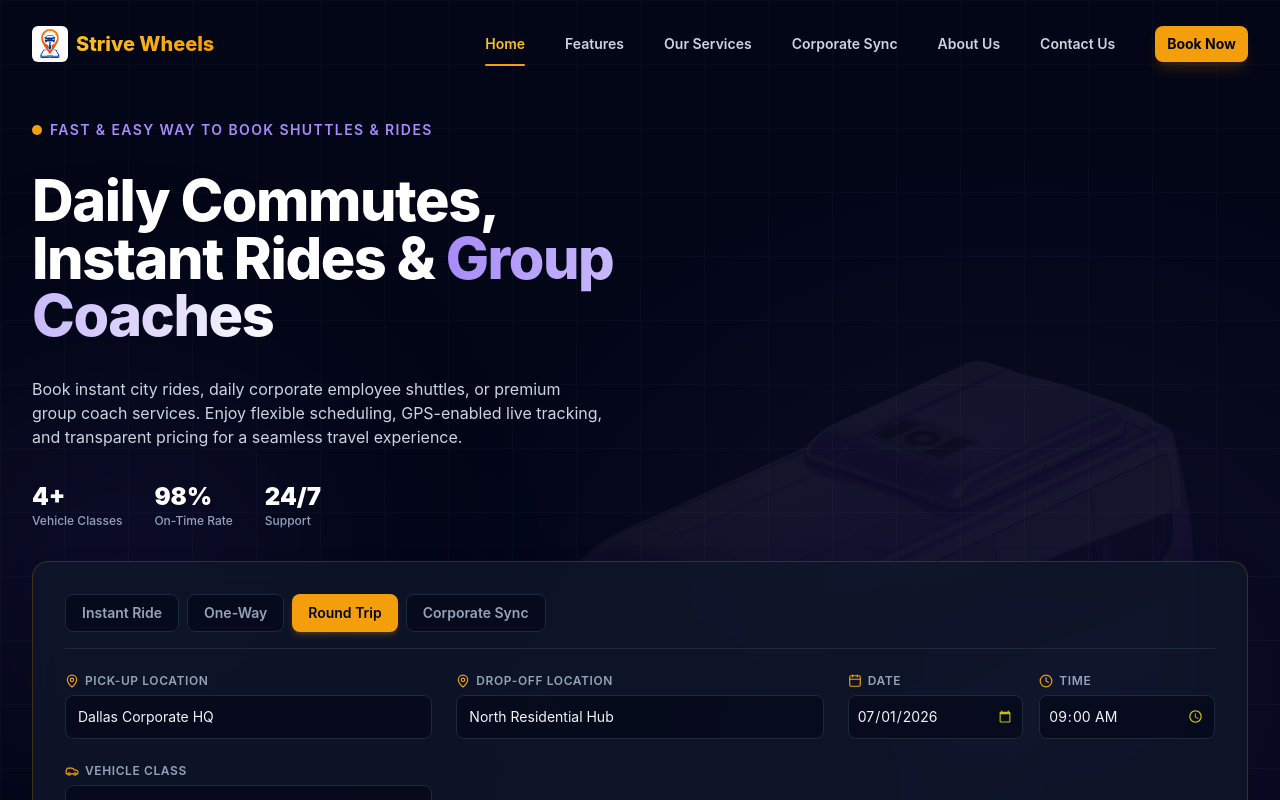
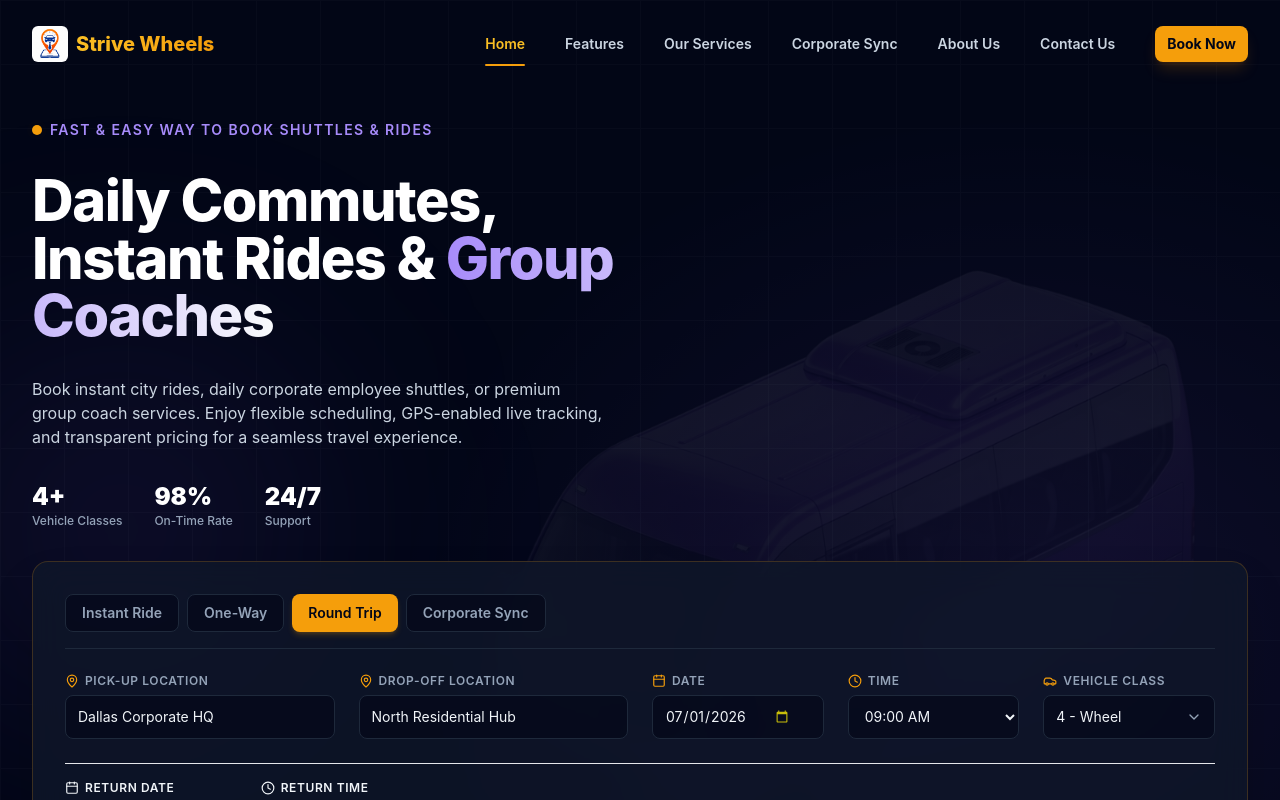
Before and after one commit to infinitiumtechnologies-ux/Strive-web, a React (Vite) app: page / in a window 1280 px wide. Both pictures are taken after a click on the button "Round Trip". Shown: the top 800 px of the page. Built offline with nearby package versions, Linux system fonts and the light colour scheme.

Commit message:
fix: refactor booking form layout and replace native time inputs with select dropdowns

```diff
--- a/src/features/home/components/BookingSearchForm.tsx
+++ b/src/features/home/components/BookingSearchForm.tsx
@@ -29,6 +29,26 @@ const getLocalDateString = (offsetDays = 0) => {
   }
   return `${d.getFullYear()}-${String(d.getMonth() + 1).padStart(2, '0')}-${String(d.getDate()).padStart(2, '0')}`;
 };
+
+const generateTimeOptions = () => {
+  const options = [];
+  for (let hour = 0; hour < 24; hour++) {
+    for (let min = 0; min < 60; min += 30) {
+      const hStr = String(hour).padStart(2, '0');
+      const mStr = String(min).padStart(2, '0');
+      const value = `${hStr}:${mStr}`;
+
+      const ampm = hour >= 12 ? 'PM' : 'AM';
+      const displayHour = hour % 12 === 0 ? 12 : hour % 12;
+      const label = `${String(displayHour).padStart(2, '0')}:${mStr} ${ampm}`;
+
+      options.push({ value, label });
+    }
+  }
+  return options;
+};
+
+const timeOptions = generateTimeOptions();
 
 export const BookingSearchForm: React.FC = () => {
   const [isSubmitting, setIsSubmitting] = React.useState(false);
@@ -109,9 +129,9 @@ export const BookingSearchForm: React.FC = () => {
         </div>
 
         <form onSubmit={handleSubmit(onSubmit)} noValidate className="space-y-6">
-          <div className="grid grid-cols-1 md:grid-cols-2 lg:grid-cols-3 gap-6 items-end">
+          <div className="grid grid-cols-12 gap-6 items-end">
             {/* Pick-up Location */}
-            <div className="flex flex-col gap-1.5">
+            <div className="col-span-12 md:col-span-6 lg:col-span-3 flex flex-col gap-1.5">
               <label
                 htmlFor="pickupLocation"
                 className="text-xs font-semibold uppercase tracking-wider text-slate-400 flex items-center gap-1.5"
@@ -136,7 +156,7 @@ export const BookingSearchForm: React.FC = () => {
             </div>
 
             {/* Drop-off Location */}
-            <div className="flex flex-col gap-1.5">
+            <div className="col-span-12 md:col-span-6 lg:col-span-3 flex flex-col gap-1.5">
               <label
                 htmlFor="dropLocation"
                 className="text-xs font-semibold uppercase tracking-wider text-slate-400 flex items-center gap-1.5"
@@ -160,9 +180,8 @@ export const BookingSearchForm: React.FC = () => {
               )}
             </div>
 
-            {/* Date & Time */}
-            <div className="grid grid-cols-2 gap-4">
-              <div className="flex flex-col gap-1.5">
+            {/* Date */}
+            <div className="col-span-6 md:col-span-4 lg:col-span-2 flex flex-col gap-1.5">
               <label
                 htmlFor="pickupDate"
                 className="text-xs font-semibold uppercase tracking-wider text-slate-400 flex items-center gap-1.5"
@@ -173,13 +192,15 @@ export const BookingSearchForm: React.FC = () => {
               <input
                 id="pickupDate"
                 type="date"
-                  className={`block h-11 w-full rounded-lg border border-slate-800 bg-slate-950/60 px-2 py-2 text-xs sm:text-sm text-slate-100 transition-colors focus-visible:outline-none focus-visible:ring-2 focus-visible:ring-brand-500 focus-visible:border-transparent ${
+                className={`flex h-11 w-full items-center rounded-lg border border-slate-800 bg-slate-950/60 px-3 py-2 text-sm text-slate-100 transition-colors focus-visible:outline-none focus-visible:ring-2 focus-visible:ring-brand-500 focus-visible:border-transparent ${
                   errors.pickupDate ? 'border-red-500 focus-visible:ring-red-500' : ''
                 }`}
                 {...register('pickupDate')}
               />
             </div>
-              <div className="flex flex-col gap-1.5">
+
+            {/* Time */}
+            <div className="col-span-6 md:col-span-4 lg:col-span-2 flex flex-col gap-1.5">
               <label
                 htmlFor="pickupTime"
                 className="text-xs font-semibold uppercase tracking-wider text-slate-400 flex items-center gap-1.5"
@@ -187,19 +208,23 @@ export const BookingSearchForm: React.FC = () => {
                 <Clock className="h-3.5 w-3.5 text-brand-500" />
                 Time
               </label>
-                <input
+              <select
                 id="pickupTime"
-                  type="time"
-                  className={`block h-11 w-full rounded-lg border border-slate-800 bg-slate-950/60 px-2 py-2 text-xs sm:text-sm text-slate-100 transition-colors focus-visible:outline-none focus-visible:ring-2 focus-visible:ring-brand-500 focus-visible:border-transparent ${
+                className={`flex h-11 w-full items-center rounded-lg border border-slate-800 bg-slate-950/60 px-3 py-2 text-sm text-slate-100 transition-colors focus-visible:outline-none focus-visible:ring-2 focus-visible:ring-brand-500 focus-visible:border-transparent ${
                   errors.pickupTime ? 'border-red-500 focus-visible:ring-red-500' : ''
                 }`}
                 {...register('pickupTime')}
-                />
-              </div>
+              >
+                {timeOptions.map((opt) => (
+                  <option key={opt.value} value={opt.value} className="bg-slate-950 text-slate-100">
+                    {opt.label}
+                  </option>
+                ))}
+              </select>
             </div>
 
             {/* Vehicle Type */}
-            <div className="flex flex-col gap-1.5 relative">
+            <div className="col-span-12 md:col-span-4 lg:col-span-2 flex flex-col gap-1.5 relative">
               <label
                 htmlFor="vehicleType"
                 className="text-xs font-semibold uppercase tracking-wider text-slate-400 flex items-center gap-1.5"
@@ -347,49 +372,54 @@ export const BookingSearchForm: React.FC = () => {
 
           {/* Conditional Fields: Corporate Sync Shift / Round Trip Return Date */}
           {(activeRideType === 'Round Trip' || activeRideType === 'Corporate Sync') && (
-            <div className="grid grid-cols-1 md:grid-cols-2 lg:grid-cols-3 gap-6 items-end mt-4 border-t border-slate-850 pt-4">
+            <div className="grid grid-cols-12 gap-6 items-end mt-4 border-t border-slate-850 pt-4">
               {activeRideType === 'Round Trip' ? (
-                <div className="grid grid-cols-2 gap-4 col-span-2">
-                  <div className="flex flex-col gap-1.5">
+                <>
+                  <div className="col-span-6 md:col-span-4 lg:col-span-2 flex flex-col gap-1.5">
                     <label
                       htmlFor="dropDate"
-                      className="text-xs font-semibold uppercase tracking-wider text-slate-400 flex items-center gap-1.5"
+                      className="text-xs font-semibold uppercase tracking-wider text-slate-450 flex items-center gap-1.5"
                     >
-                      <Calendar className="h-3.5 w-3.5 text-brand-500" />
+                      <Calendar className="h-3.5 w-3.5 text-brand-505" />
                       Return Date
                     </label>
                     <input
                       id="dropDate"
                       type="date"
-                      className="block h-11 w-full rounded-lg border border-slate-800 bg-slate-950/60 px-2 py-2 text-xs sm:text-sm text-slate-100 transition-colors focus-visible:outline-none"
+                      className="flex h-11 w-full items-center rounded-lg border border-slate-800 bg-slate-950/60 px-3 py-2 text-sm text-slate-100 transition-colors focus-visible:outline-none focus-visible:ring-2 focus-visible:ring-brand-500 focus-visible:border-transparent"
                       {...register('dropDate')}
                     />
                   </div>
-                  <div className="flex flex-col gap-1.5">
+                  <div className="col-span-6 md:col-span-4 lg:col-span-2 flex flex-col gap-1.5">
                     <label
                       htmlFor="dropTime"
-                      className="text-xs font-semibold uppercase tracking-wider text-slate-400 flex items-center gap-1.5"
+                      className="text-xs font-semibold uppercase tracking-wider text-slate-450 flex items-center gap-1.5"
                     >
-                      <Clock className="h-3.5 w-3.5 text-brand-500" />
+                      <Clock className="h-3.5 w-3.5 text-brand-505" />
                       Return Time
                     </label>
-                    <input
+                    <select
                       id="dropTime"
-                      type="time"
-                      className="block h-11 w-full rounded-lg border border-slate-800 bg-slate-950/60 px-2 py-2 text-xs sm:text-sm text-slate-100 transition-colors focus-visible:outline-none"
+                      className="flex h-11 w-full items-center rounded-lg border border-slate-800 bg-slate-950/60 px-3 py-2 text-sm text-slate-100 transition-colors focus-visible:outline-none focus-visible:ring-2 focus-visible:ring-brand-500 focus-visible:border-transparent"
                       {...register('dropTime')}
-                    />
+                    >
+                      {timeOptions.map((opt) => (
+                        <option key={opt.value} value={opt.value} className="bg-slate-950 text-slate-100">
+                          {opt.label}
+                        </option>
+                      ))}
+                    </select>
                   </div>
-                </div>
+                </>
               ) : (
                 <>
                   {/* Shift Selection */}
-                  <div className="flex flex-col gap-1.5">
+                  <div className="col-span-12 md:col-span-6 lg:col-span-4 flex flex-col gap-1.5">
                     <label
                       htmlFor="corporateShift"
-                      className="text-xs font-semibold uppercase tracking-wider text-slate-400 flex items-center gap-1.5"
+                      className="text-xs font-semibold uppercase tracking-wider text-slate-450 flex items-center gap-1.5"
                     >
-                      <Clock className="h-3.5 w-3.5 text-brand-500" />
+                      <Clock className="h-3.5 w-3.5 text-brand-505" />
                       Commute Shift Timing
                     </label>
                     <select
@@ -405,12 +435,12 @@ export const BookingSearchForm: React.FC = () => {
                   </div>
 
                   {/* Shift Direction */}
-                  <div className="flex flex-col gap-1.5">
+                  <div className="col-span-12 md:col-span-6 lg:col-span-4 flex flex-col gap-1.5">
                     <label
                       htmlFor="corporateDirection"
-                      className="text-xs font-semibold uppercase tracking-wider text-slate-400 flex items-center gap-1.5"
+                      className="text-xs font-semibold uppercase tracking-wider text-slate-450 flex items-center gap-1.5"
                     >
-                      <Bus className="h-3.5 w-3.5 text-brand-500" />
+                      <Bus className="h-3.5 w-3.5 text-brand-505" />
                       Route Sync
                     </label>
                     <select
```
Lines whose indentation alone changed are shown as unchanged.
